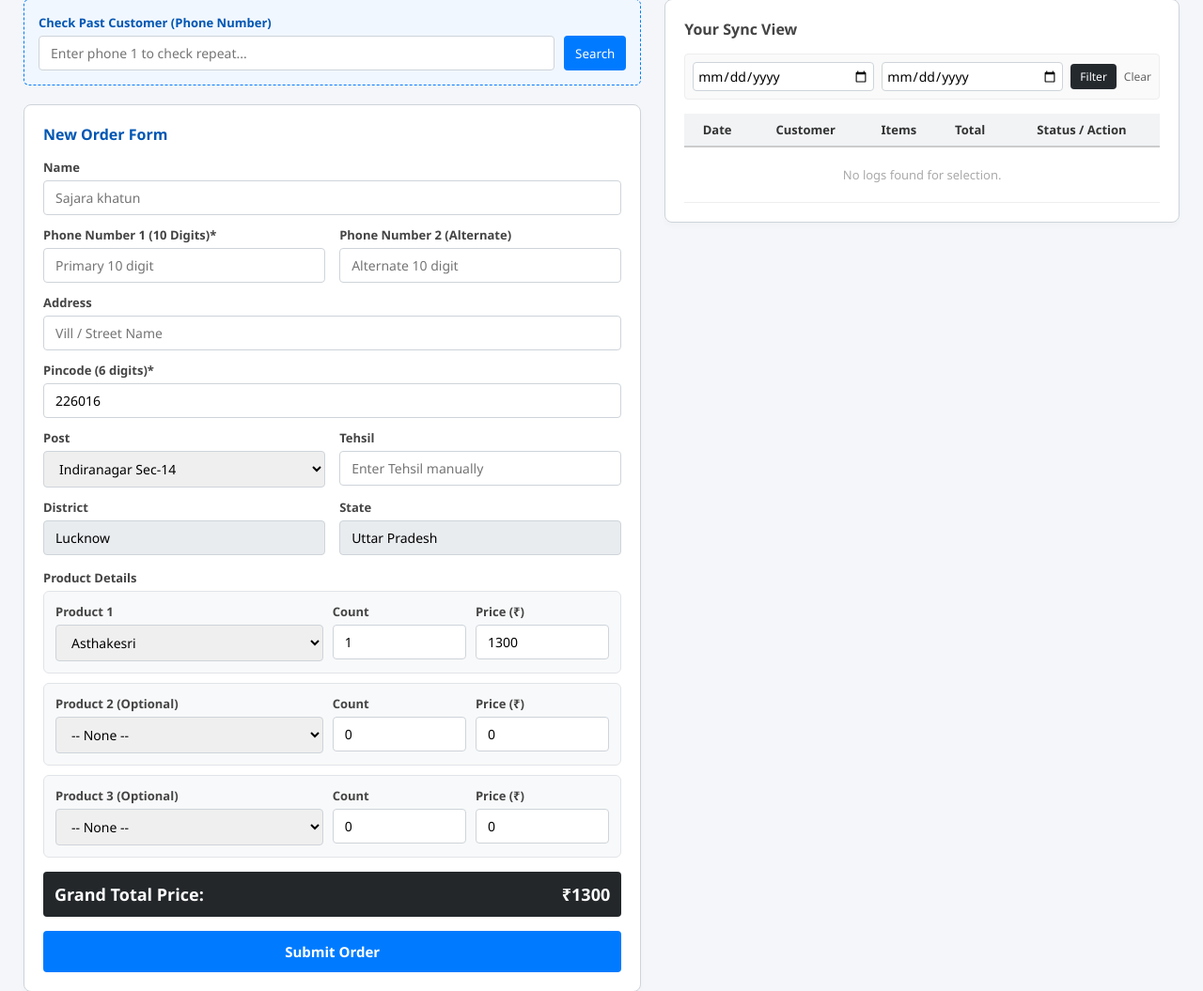
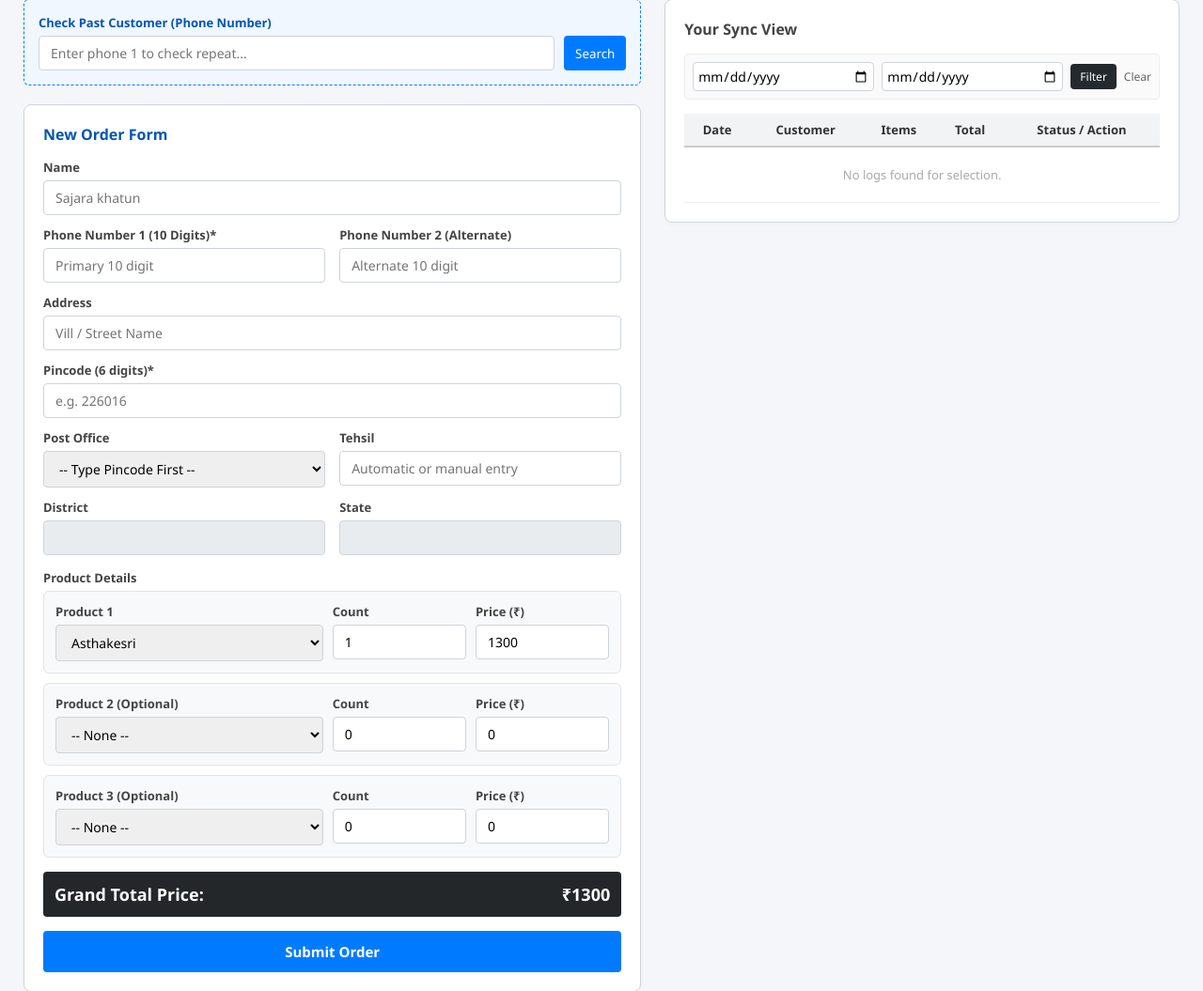
Before and after one commit to vipinrao4/crm_live, a Django app: template crm_core/templates/crm_core/dashboard.html in a window 1280 px wide. Shown: the part 79-1134 px from the top of the page at 94% size. Run offline with Django 4.2, Linux system fonts and the light colour scheme; the template is opened without the code that fills it, so the values that code supplies are empty.

Commit message:
added automatic pincode api engine safely

```diff
--- a/crm_core/templates/crm_core/dashboard.html
+++ b/crm_core/templates/crm_core/dashboard.html
@@ -40,6 +40,7 @@
         .pill-pending { background-color: #fff3cd; color: #856404; }
 
         .edit-link { display: inline-block; color: #007bff; text-decoration: none; font-weight: bold; margin-top: 4px; }
+        .pincode-status { font-size: 11px; color: #666; margin-top: 4px; display: block; }
     </style>
 </head>
 <body>
@@ -54,6 +55,7 @@
 
     <div class="grid-layout">
 
+        <!-- LEFT: FORM DATA -->
         <div>
             {% if not is_edit_mode %}
             <div class="search-box">
@@ -96,31 +98,35 @@
 
                     <div style="margin-bottom: 12px;">
                         <label>Pincode (6 digits)*</label>
-                        <input type="text" name="pincode" value="{% if is_edit_mode %}{{ order.pincode }}{% else %}226016{% endif %}" required>
+                        <input type="text" name="pincode" id="pincode_input" value="{% if is_edit_mode %}{{ order.pincode }}{% endif %}" maxlength="6" required placeholder="e.g. 226016" oninput="fetchPincodeData(this.value)">
+                        <span id="pincode_loader" class="pincode-status"></span>
                     </div>
 
                     <div class="form-row-2">
                         <div>
-                            <label>Post</label>
-                            <select name="post">
-                                <option {% if is_edit_mode and order.post_office == 'Indiranagar Sec-14' %}selected{% endif %}>Indiranagar Sec-14</option>
-                                <option {% if is_edit_mode and order.post_office == 'Aliganj' %}selected{% endif %}>Aliganj</option>
+                            <label>Post Office</label>
+                            <select name="post" id="post_select">
+                                {% if is_edit_mode and order.post_office %}
+                                    <option value="{{ order.post_office }}" selected>{{ order.post_office }}</option>
+                                {% else %}
+                                    <option value="">-- Type Pincode First --</option>
+                                {% endif %}
                             </select>
                         </div>
                         <div>
                             <label>Tehsil</label>
-                            <input type="text" name="tehsil" value="{% if is_edit_mode %}{{ order.tehsil }}{% endif %}" placeholder="Enter Tehsil manually">
+                            <input type="text" name="tehsil" id="tehsil_input" value="{% if is_edit_mode %}{{ order.tehsil }}{% endif %}" placeholder="Automatic or manual entry">
                         </div>
                     </div>
 
                     <div class="form-row-2">
                         <div>
                             <label>District</label>
-                            <input type="text" name="district" value="Lucknow" readonly style="background:#e9ecef;">
+                            <input type="text" name="district" id="district_input" value="{% if is_edit_mode %}{{ order.district }}{% endif %}" readonly style="background:#e9ecef;">
                         </div>
                         <div>
                             <label>State</label>
-                            <input type="text" name="state" value="Uttar Pradesh" readonly style="background:#e9ecef;">
+                            <input type="text" name="state" id="state_input" value="{% if is_edit_mode %}{{ order.state }}{% endif %}" readonly style="background:#e9ecef;">
                         </div>
                     </div>
 
@@ -212,6 +218,7 @@
             </div>
         </div>
 
+        <!-- RIGHT: SYNC VIEW -->
         <div class="panel">
             <div class="panel-title" style="color: #444;">Your Sync View</div>
 
@@ -269,6 +276,57 @@
             }
         }
 
+        // GOVERNMENT PINCODE API FETCH ENGINE
+        function fetchPincodeData(pincode) {
+            // Sirf tabhi check karega jab poore 6 digit type ho chuke hon
+            if (pincode.length === 6) {
+                let loader = document.getElementById('pincode_loader');
+                let postSelect = document.getElementById('post_select');
+                let districtInput = document.getElementById('district_input');
+                let stateInput = document.getElementById('state_input');
+                let tehsilInput = document.getElementById('tehsil_input');
+
+                loader.innerText = "🔍 Fetching location data...";
+                loader.style.color = "#007bff";
+
+                fetch(`https://api.postalpincode.in/pincode/${pincode}`)
+                    .then(res => res.json())
+                    .then(data => {
+                        if (data[0].Status === "Success") {
+                            let postOffices = data[0].PostOffice;
+
+                            // Pure dropdown list ko pehle khali karein
+                            postSelect.innerHTML = "";
+
+                            // Saare Post offices ko dropdown list me jodein
+                            postOffices.forEach(office => {
+                                let opt = document.createElement('option');
+                                opt.value = office.Name;
+                                opt.innerText = office.Name;
+                                postSelect.appendChild(opt);
+                            });
+
+                            // District, State aur Tehsil (Block) automatic fill karein
+                            districtInput.value = postOffices[0].District;
+                            stateInput.value = postOffices[0].State;
+                            if(postOffices[0].Block && postOffices[0].Block !== "NA") {
+                                tehsilInput.value = postOffices[0].Block;
+                            }
+
+                            loader.innerText = "✅ Location found successfully!";
+                            loader.style.color = "#28a745";
+                        } else {
+                            loader.innerText = "❌ Invalid Pincode! Not found.";
+                            loader.style.color = "#dc3545";
+                        }
+                    })
+                    .catch(err => {
+                        loader.innerText = "⚠️ Network error fetching data.";
+                        loader.style.color = "#ffc107";
+                    });
+            }
+        }
+
         const priceMap = {
             "Asthakesri": 1300,
             "immunity Bosster": 1000,
```
